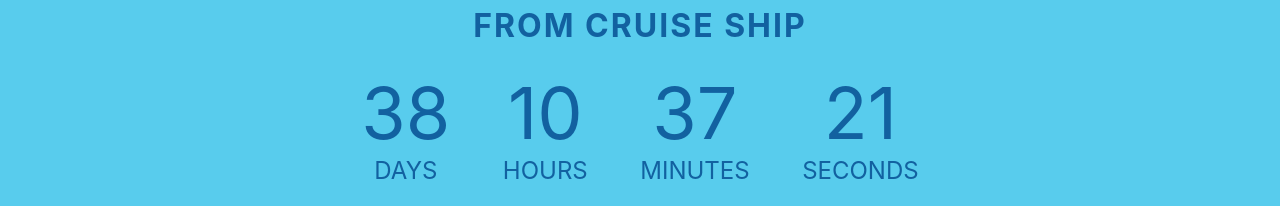
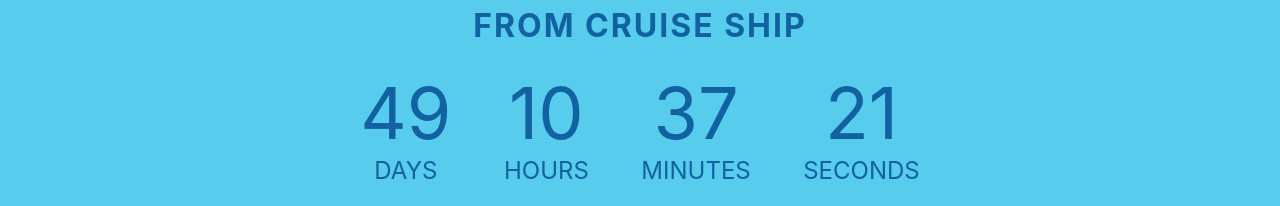
Before and after one commit to itgauy/itgauy.github.io, a plain HTML site: page cruise.html in a window 1280 px wide. Shown: the part 351-557 px from the top of the page. Drawn offline with Linux system fonts and the light colour scheme.

Commit message:
Update cruise.html

```diff
--- a/cruise.html
+++ b/cruise.html
@@ -169,7 +169,7 @@
             day = hour * 24;
 
             // Set the date of comeback from cruise ship ---------------------------------------------------------
-            let cruise = "04/16/2025";
+            let cruise = "04/27/2025";
 
             const countDown = new Date(cruise).getTime(),
             x = setInterval(function() {
```
